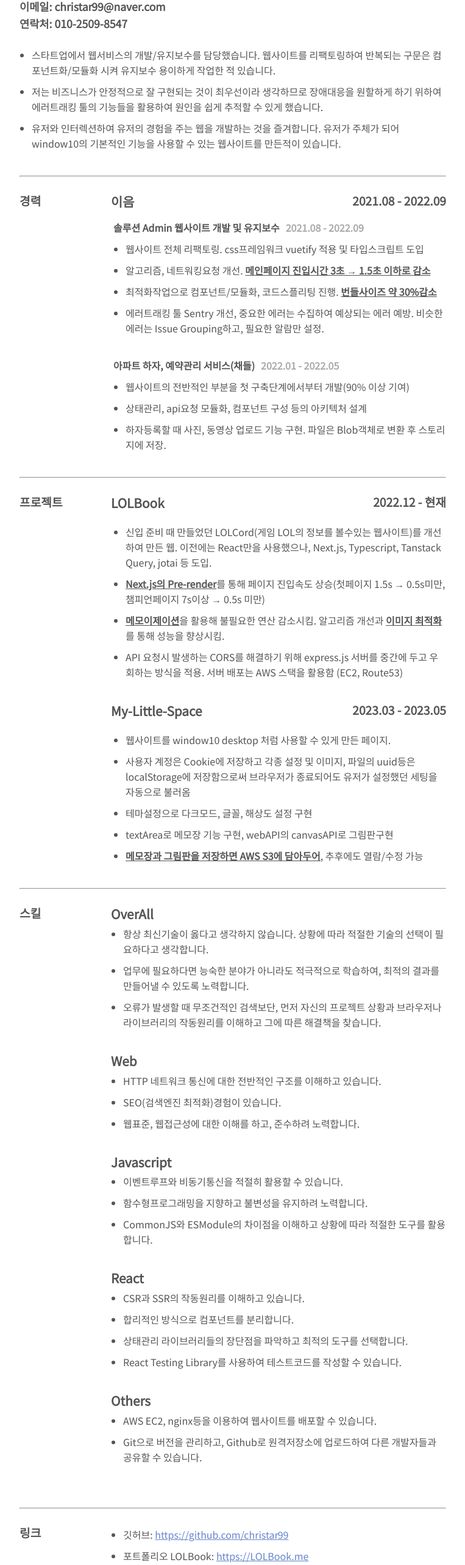
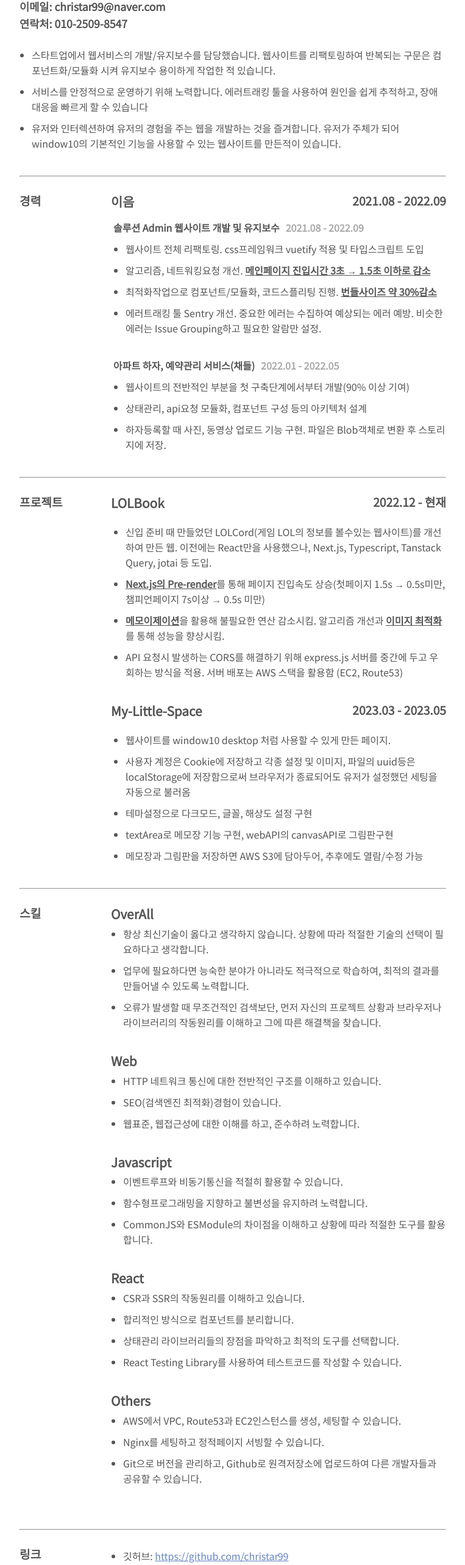
Before and after one commit to christar99/resume, a Next.js app: page / in a window 1280 px wide. Shown: the part 192-2758 px from the top of the page at 61% size, without its empty margins (258-1021 px from the left). Built offline with nearby package versions, Linux system fonts and the light colour scheme.

Commit message:
이력서 수정

```diff
--- a/src/pages/index.tsx
+++ b/src/pages/index.tsx
@@ -17,8 +17,8 @@ export default function index() {
                             구문은 컴포넌트화/모듈화 시켜 유지보수 용이하게 작업한 적 있습니다.
                         </ContentList>
                         <ContentList>
-                            저는 비즈니스가 안정적으로 잘 구현되는 것이 최우선이라 생각하므로 장애대응을 원할하게 하기
-                            위하여 에러트래킹 툴의 기능들을 활용하여 원인을 쉽게 추적할 수 있게 했습니다.
+                            서비스를 안정적으로 운영하기 위해 노력합니다. 에러트래킹 툴을 사용하여 원인을 쉽게 추적하고,
+                            장애 대응을 빠르게 할 수 있습니다
                         </ContentList>
                         <ContentList>
                             유저와 인터렉션하여 유저의 경험을 주는 웹을 개발하는 것을 즐겨합니다. 유저가 주체가 되어
@@ -49,8 +49,8 @@ export default function index() {
                             <Emphasis> 번들사이즈 약 30%감소</Emphasis>
                         </ContentList>
                         <ContentList>
-                            에러트래킹 툴 Sentry 개선, 중요한 에러는 수집하여 예상되는 에러 예방. 비슷한 에러는 Issue
-                            Grouping하고, 필요한 알람만 설정.
+                            에러트래킹 툴 Sentry 개선. 중요한 에러는 수집하여 예상되는 에러 예방. 비슷한 에러는 Issue
+                            Grouping하고 필요한 알람만 설정.
                         </ContentList>
                     </ContentUL>
                     <ProejctName>
@@ -104,9 +104,7 @@ export default function index() {
                         </ContentList>
                         <ContentList>테마설정으로 다크모드, 글꼴, 해상도 설정 구현</ContentList>
                         <ContentList>textArea로 메모장 기능 구현, webAPI의 canvasAPI로 그림판구현</ContentList>
-                        <ContentList>
-                            <Emphasis>메모장과 그림판을 저장하면 AWS S3에 담아두어</Emphasis>, 추후에도 열람/수정 가능
-                        </ContentList>
+                        <ContentList>메모장과 그림판을 저장하면 AWS S3에 담아두어, 추후에도 열람/수정 가능</ContentList>
                     </ContentUL>
                 </SectionContent>
                 <Divider />
@@ -146,14 +144,13 @@ export default function index() {
                         <ContentUL>
                             <ContentList>CSR과 SSR의 작동원리를 이해하고 있습니다.</ContentList>
                             <ContentList>합리적인 방식으로 컴포넌트를 분리합니다.</ContentList>
-                            <ContentList>
-                                상태관리 라이브러리들의 장단점을 파악하고 최적의 도구를 선택합니다.
-                            </ContentList>
+                            <ContentList>상태관리 라이브러리들의 장점을 파악하고 최적의 도구를 선택합니다.</ContentList>
                             <ContentList>React Testing Library를 사용하여 테스트코드를 작성할 수 있습니다.</ContentList>
                         </ContentUL>
                         <SkillCategory>Others</SkillCategory>
                         <ContentUL>
-                            <ContentList>AWS EC2, nginx등을 이용하여 웹사이트를 배포할 수 있습니다.</ContentList>
+                            <ContentList>AWS에서 VPC, Route53과 EC2인스턴스를 생성, 세팅할 수 있습니다.</ContentList>
+                            <ContentList>Nginx를 세팅하고 정적페이지 서빙할 수 있습니다.</ContentList>
                             <ContentList>
                                 Git으로 버전을 관리하고, Github로 원격저장소에 업로드하여 다른 개발자들과 공유할 수
                                 있습니다.
```
